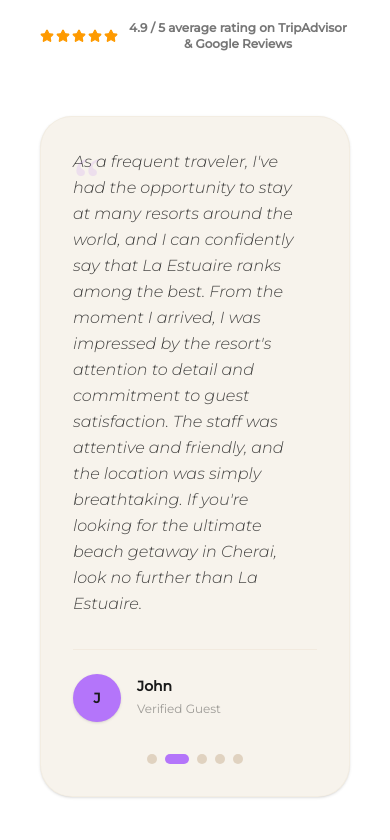
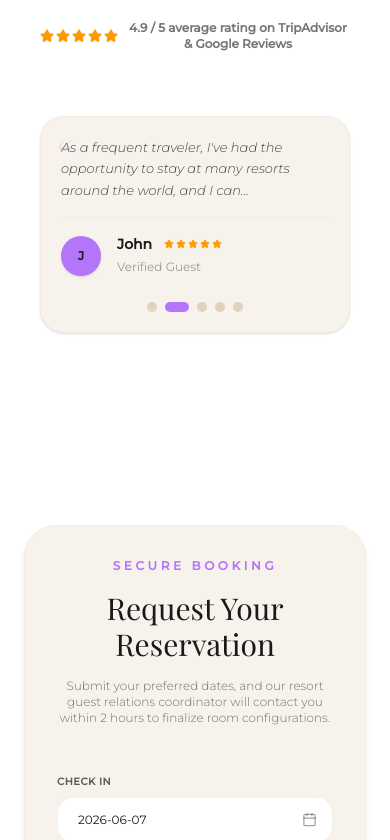
Before and after one commit to jiyadkp786-lab/la-estuire-cherai-Resort, a React (Vite) app: page / in a window 390 px wide. Shown: the part 5664-6504 px from the top of the page. Built offline with nearby package versions, Linux system fonts and the light colour scheme; a web font is replaced by a local one.

Commit message:
fix: compact testimonials card redesign on mobile with touch swiping

```diff
--- a/src/App.jsx
+++ b/src/App.jsx
@@ -1261,31 +1261,51 @@ function App() {
           <div
             onMouseEnter={() => setIsCarouselHovered(true)}
             onMouseLeave={() => setIsCarouselHovered(false)}
-            className="relative bg-sand-light rounded-[32px] p-8 md:p-16 border border-sand/30 shadow-sm"
+            className="relative bg-sand-light rounded-[24px] md:rounded-[32px] p-5 md:p-16 border border-sand/30 shadow-sm overflow-hidden"
           >
-            <div className="absolute top-8 left-8 text-6xl font-serif text-ocean/15 select-none pointer-events-none">“</div>
-
-            <div className="min-h-[220px] md:min-h-[160px] flex flex-col justify-between">
+            <div className="absolute top-4 left-4 text-4xl md:top-8 md:left-8 md:text-6xl font-serif text-ocean/15 select-none pointer-events-none">“</div>
+
+            <motion.div
+              drag={windowWidth < 1024 ? "x" : false}
+              dragConstraints={{ left: 0, right: 0 }}
+              dragElastic={0.2}
+              onDragEnd={(event, info) => {
+                if (windowWidth >= 1024) return;
+                const swipeThreshold = 40;
+                const velocityThreshold = 200;
+                if (info.offset.x < -swipeThreshold || info.velocity.x < -velocityThreshold) {
+                  setActiveTestimonial((prev) => (prev + 1) % testimonials.length);
+                } else if (info.offset.x > swipeThreshold || info.velocity.x > velocityThreshold) {
+                  setActiveTestimonial((prev) => (prev - 1 + testimonials.length) % testimonials.length);
+                }
+              }}
+              className="min-h-[140px] md:min-h-[160px] flex flex-col justify-between touch-pan-y"
+            >
               <AnimatePresence mode="wait">
                 <motion.div
                   key={activeTestimonial}
-                  initial={{ opacity: 0, y: 15 }}
-                  animate={{ opacity: 1, y: 0 }}
-                  exit={{ opacity: 0, y: -15 }}
-                  transition={{ duration: 0.4 }}
+                  initial={{ opacity: 0, x: windowWidth < 1024 ? 40 : 0, y: windowWidth >= 1024 ? 15 : 0 }}
+                  animate={{ opacity: 1, x: 0, y: 0 }}
+                  exit={{ opacity: 0, x: windowWidth < 1024 ? -40 : 0, y: windowWidth >= 1024 ? -15 : 0 }}
+                  transition={{ duration: 0.4, ease: "easeInOut" }}
                 >
-                  <p className="font-sans text-base md:text-lg text-dark-text/80 italic font-normal leading-relaxed mb-8 pr-4">
+                  <p className="font-sans text-[13px] sm:text-base md:text-lg text-dark-text/80 italic font-normal leading-relaxed mb-4 md:mb-8 pr-4 line-clamp-3 md:line-clamp-none">
                     {testimonials[activeTestimonial].text}
                   </p>
 
-                  <div className="flex items-center justify-between border-t border-sand/40 pt-6">
+                  <div className="flex items-center justify-between border-t border-sand/40 pt-4 md:pt-6">
                     <div className="flex items-center gap-4">
-                      <div className="w-12 h-12 rounded-full bg-ocean text-dark-text flex items-center justify-center font-sans font-bold text-sm shadow-sm">
+                      <div className="w-10 h-10 md:w-12 md:h-12 rounded-full bg-ocean text-dark-text flex items-center justify-center font-sans font-bold text-xs md:text-sm shadow-sm flex-shrink-0">
                         {testimonials[activeTestimonial].initials}
                       </div>
                       <div>
-                        <h4 className="font-sans font-bold text-dark-text text-sm md:text-base">
-                          {testimonials[activeTestimonial].name}
+                        <h4 className="font-sans font-bold text-dark-text text-sm md:text-base flex items-center flex-wrap gap-x-2 gap-y-0.5">
+                          <span>{testimonials[activeTestimonial].name}</span>
+                          <span className="text-amber-500 flex gap-0.5 ml-1">
+                            {[...Array(testimonials[activeTestimonial].rating)].map((_, i) => (
+                              <Star key={i} size={10} fill="currentColor" className="text-amber-500" />
+                            ))}
+                          </span>
                         </h4>
                         <span className="text-xs text-dark-text/40">{testimonials[activeTestimonial].location}</span>
                       </div>
@@ -1293,10 +1313,10 @@ function App() {
                   </div>
                 </motion.div>
               </AnimatePresence>
-            </div>
+            </motion.div>
 
             {/* Slider Dots */}
-            <div className="flex justify-center gap-2 mt-8">
+            <div className="flex justify-center gap-2 mt-6 md:mt-8">
               {testimonials.map((_, idx) => (
                 <button
                   key={idx}
```
